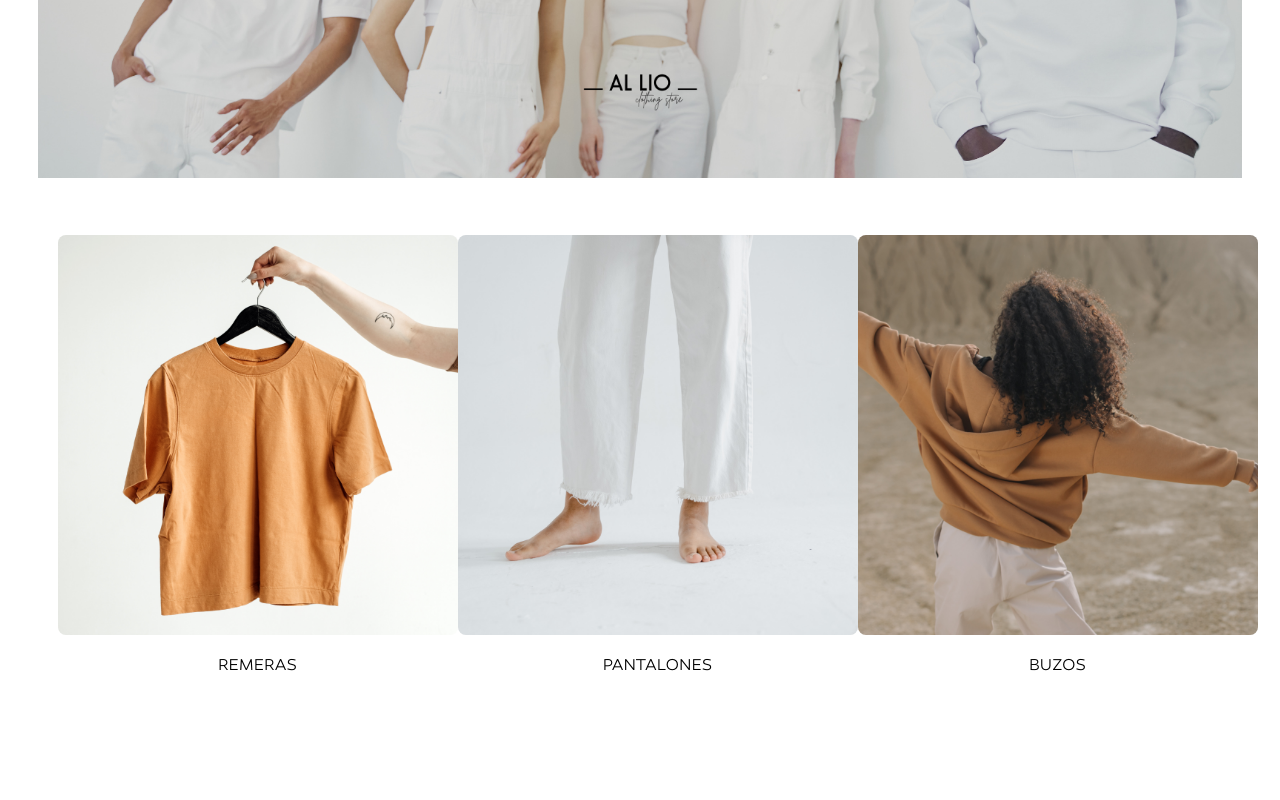
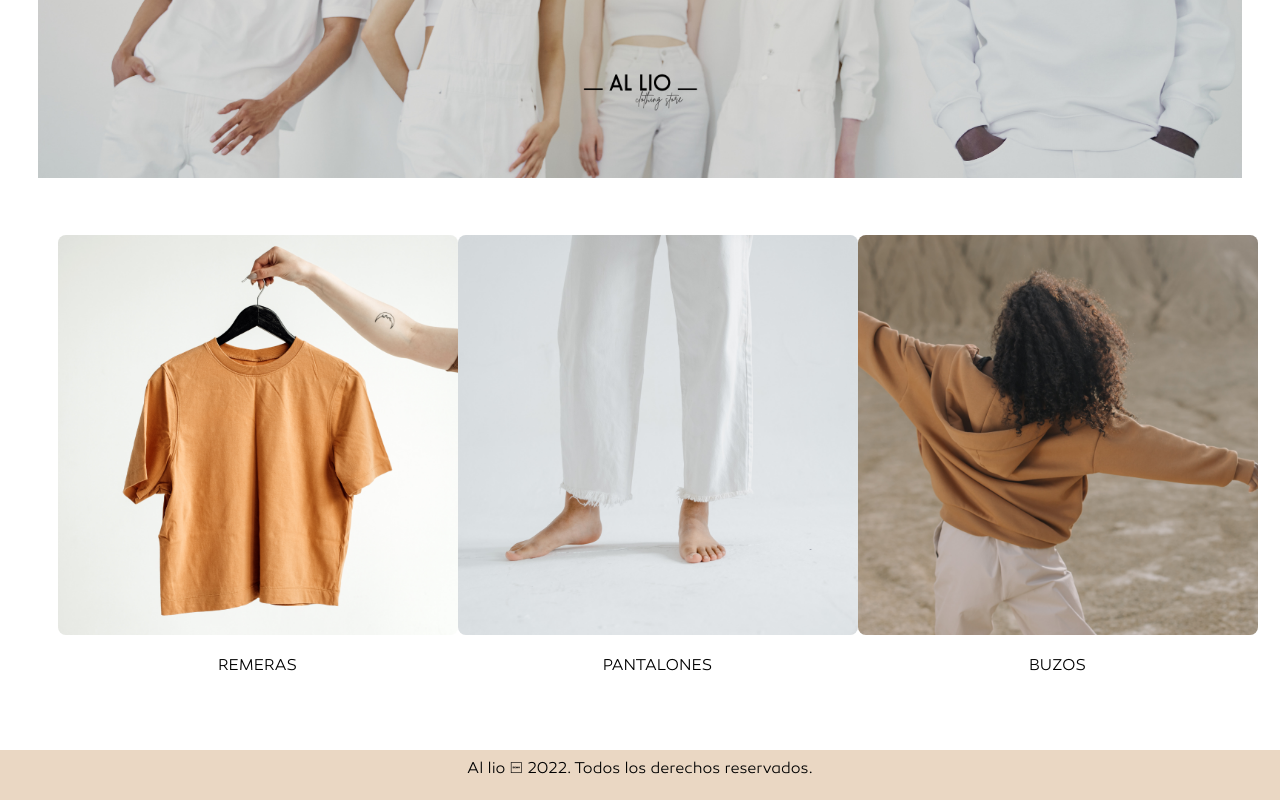
Before and after one commit to BStar098/al_lio_front_repo, a React (Create React App) app: page / in a window 1280 px wide. Shown: the part 397-1197 px from the top of the page. Before the commit the page ends 1089 px from the top, so only its background shows below. Built offline with nearby package versions, Linux system fonts and the light colour scheme; no server answers.

Commit message:
pie de pagina

```diff
--- a/src/components/Main.js
+++ b/src/components/Main.js
@@ -51,6 +51,9 @@ const Main = () => {
           </div>
         </div>
       </div>
+      <div className="footer">
+        Al lio © 2022. Todos los derechos reservados.
+      </div>
     </div>
   );
 };
--- a/src/styles/Main/styles.css
+++ b/src/styles/Main/styles.css
@@ -28,3 +28,10 @@
   display: flex;
   justify-content: center;
 }
+
+.footer {
+  background-color: #ead7c3;
+  height: 40px;
+  text-align: center;
+  padding-top: 10px;
+}
```
